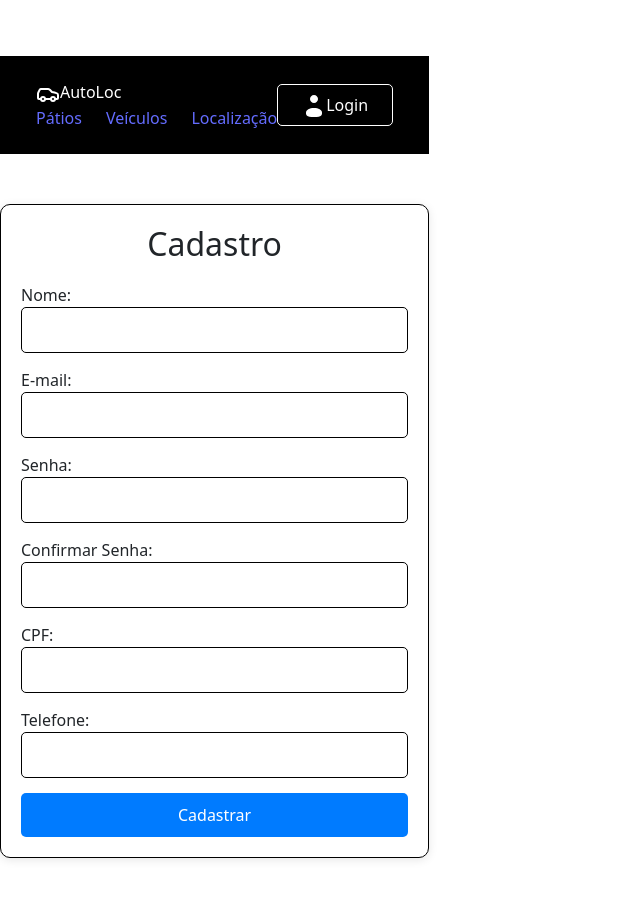
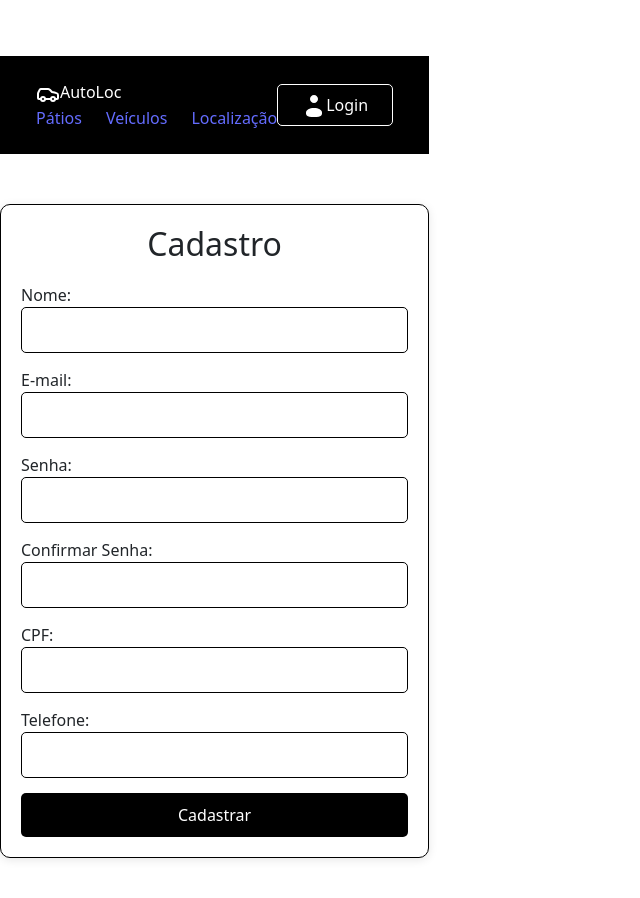
Before and after one commit to s4tarcay/AutoLoc, a React (Vite) app: page /registro in a window 1280 px wide. Shown: the top 898 px of the page, without its empty margins (0-640 px from the left). Built offline with nearby package versions, Linux system fonts and the light colour scheme.

Commit message:
ultimos ajustes login

```diff
--- a/src/componentes/Login/LoginGoogle.jsx
+++ b/src/componentes/Login/LoginGoogle.jsx
@@ -3,7 +3,6 @@ import { auth, provider, signInWithPopup } from "./firebase"; // Importa o Fireb
 import "./Login.css";
 import google from "../../assets/google.svg";
 import { useNavigate, Link } from "react-router-dom"; // Importa Link para redirecionar
-import Registro from "../Registro/Registro";
 
 const LoginGoogle = () => {
   const navigate = useNavigate();
@@ -67,7 +66,7 @@ const LoginGoogle = () => {
 
         <p className="register">
           Não possui uma conta?{" "}
-          <Link to="/registro">Cadastrar-se</Link> {Registro}
+          <Link to="/registro">Cadastrar-se</Link> {/* Redireciona para Registro */}
         </p>
 
         <button type="submit">Entrar</button>
--- a/src/componentes/Registro/Registro.css
+++ b/src/componentes/Registro/Registro.css
@@ -30,7 +30,7 @@
 
 /* Estilo quando o input está focado */
 .registro-container input:focus {
-    border-color: #007bff; /* Cor ao focar no input */
+    border-color: #000000; /* Cor ao focar no input */
     outline: none; /* Remove o outline padrão */
 }
 
@@ -38,7 +38,7 @@
 .registro-container button {
     width: 100%;
     padding: 10px;
-    background-color: #007bff; /* Cor de fundo do botão */
+    background-color: #000000; /* Cor de fundo do botão */
     color: white; /* Cor do texto do botão */
     border: none;
     cursor: pointer;
@@ -48,7 +48,7 @@
 
 /* Estilo do botão ao passar o mouse */
 .registro-container button:hover {
-    background-color: #0056b3; /* Cor ao passar o mouse */
+    background-color: #343434; /* Cor ao passar o mouse */
 }
 
 /* Link para voltar ao login */
```
